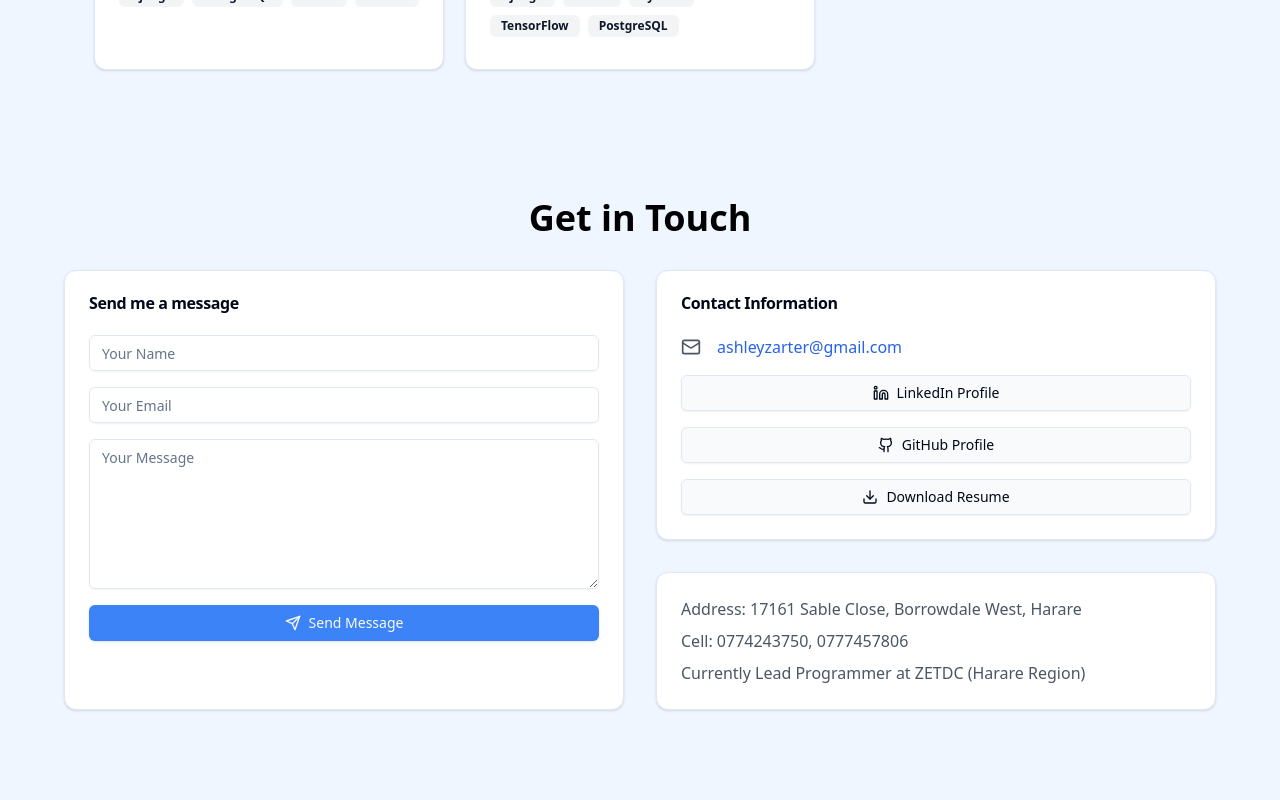
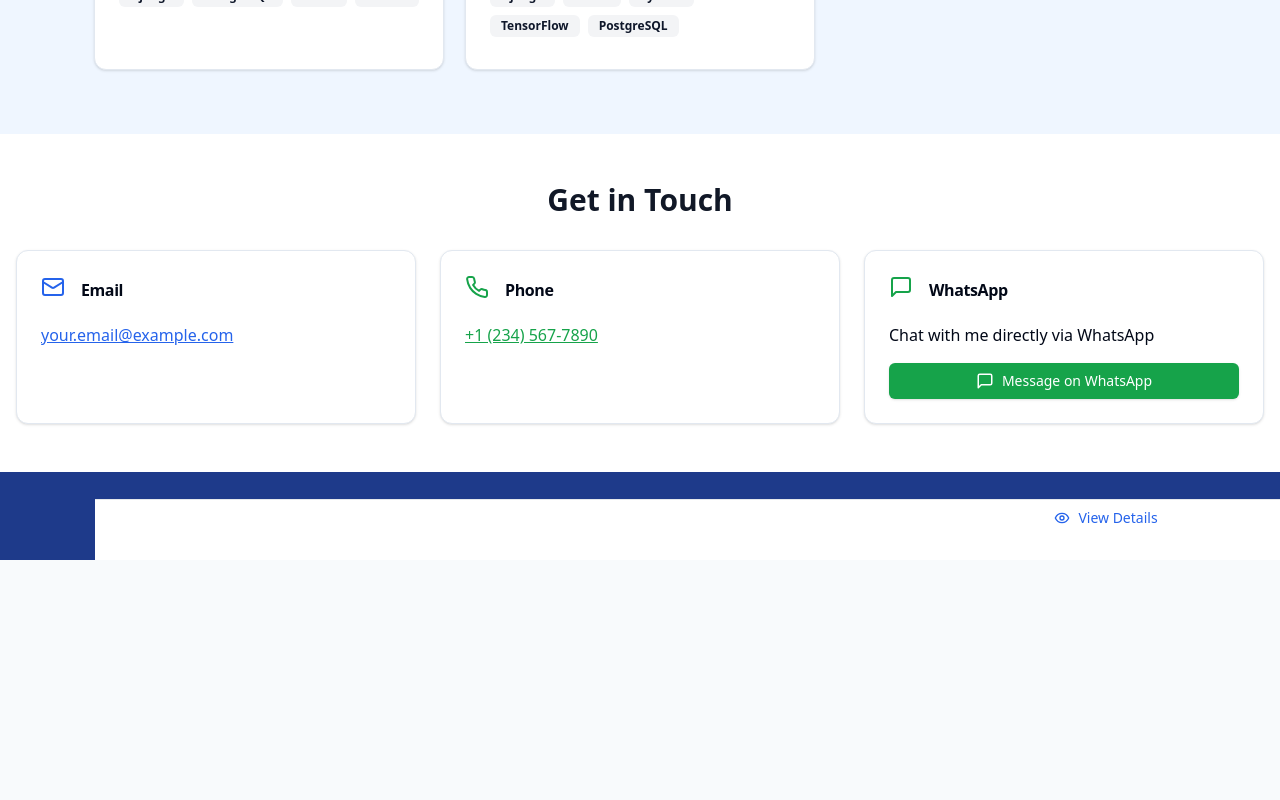
Before and after one commit to ashiemugwa1997/ashie-portfolio, a React (Vite) app: page / in a window 1280 px wide. Shown: the part 1360-2160 px from the top of the page. After the commit the page ends 1920 px from the top, so only its background shows below. Built offline with nearby package versions, Linux system fonts and the light colour scheme.

Commit message:
refactor ContactSection component to simplify structure and add WhatsApp contact option

```diff
--- a/src/components/ContactSection.tsx
+++ b/src/components/ContactSection.tsx
@@ -1,154 +1,80 @@
 import React from "react";
+import { Card, CardContent, CardHeader, CardTitle } from "./ui/card";
 import { Button } from "./ui/button";
-import { Input } from "./ui/input";
-import { Textarea } from "./ui/textarea";
-import { Card, CardContent, CardHeader, CardTitle } from "./ui/card";
-import { Github, Linkedin, Mail, Send, Download } from "lucide-react";
+import { Phone, Mail, MessageSquare } from "lucide-react";
+import { useTheme } from "./ThemeProvider";
 
 interface ContactSectionProps {
-  email?: string;
-  linkedinUrl?: string;
-  githubUrl?: string;
-  resumeUrl?: string;
+  className?: string;
 }
 
-const ContactSection: React.FC<ContactSectionProps> = ({
-  email = "ashleyzarter@gmail.com",
-  linkedinUrl = "https://linkedin.com/in/ashley-mugwambi",
-  githubUrl = "https://github.com/ashiemugwa1997",
-  resumeUrl = "/resume.pdf",
-}) => {
-  const [isLoading, setIsLoading] = React.useState(false);
-  const [isSocialLoading, setSocialLoading] = React.useState<string>("");
+const ContactSection: React.FC<ContactSectionProps> = ({ className = "" }) => {
+  const { theme } = useTheme();
 
-  const handleSubmit = async (e: React.FormEvent) => {
-    e.preventDefault();
-    setIsLoading(true);
-    // Simulate API call
-    await new Promise((resolve) => setTimeout(resolve, 1000));
-    setIsLoading(false);
-  };
-
-  const handleSocialClick = async (type: string, url: string) => {
-    setSocialLoading(type);
-    await new Promise((resolve) => setTimeout(resolve, 500));
-    window.open(url, "_blank");
-    setSocialLoading("");
-  };
+  // Replace with your actual WhatsApp number in international format (no + or spaces)
+  // Example: for +1 (234) 567-8900, use "12345678900"
+  const whatsappNumber = "+263774243750";
 
   return (
-    <section className="py-16 px-4 md:px-8 bg-blue-50 min-h-screen">
-      <div className="max-w-6xl mx-auto">
-        <h2 className="text-3xl md:text-4xl font-bold text-center mb-8">
+    <section id="contact" className={`py-12 ${className}`}>
+      <div className="container mx-auto px-4">
+        <h2 className={`text-3xl font-bold mb-8 text-center ${theme === 'dark' ? 'text-white' : 'text-gray-900'}`}>
           Get in Touch
         </h2>
 
-        <div className="grid md:grid-cols-2 gap-8">
-          {/* Contact Form */}
-          <Card className="bg-white">
-            <CardHeader>
-              <CardTitle>Send me a message</CardTitle>
+        <div className="grid grid-cols-1 md:grid-cols-2 lg:grid-cols-3 gap-6">
+          <Card className={`${theme === 'dark' ? 'bg-gray-800 text-white border-gray-700' : 'bg-white'}`}>
+            <CardHeader className="flex flex-row items-center gap-4">
+              <Mail className={theme === 'dark' ? 'text-blue-300' : 'text-blue-600'} />
+              <CardTitle>Email</CardTitle>
             </CardHeader>
             <CardContent>
-              <form className="space-y-4" onSubmit={handleSubmit}>
-                <div>
-                  <Input placeholder="Your Name" className="w-full" />
-                </div>
-                <div>
-                  <Input
-                    type="email"
-                    placeholder="Your Email"
-                    className="w-full"
-                  />
-                </div>
-                <div>
-                  <Textarea
-                    placeholder="Your Message"
-                    className="w-full min-h-[150px]"
-                  />
-                </div>
-                <Button
-                  disabled={isLoading}
-                  className="w-full flex items-center gap-2"
+              <a
+                href="mailto:your.email@example.com"
+                className={`underline ${theme === 'dark' ? 'text-blue-300 hover:text-blue-200' : 'text-blue-600 hover:text-blue-800'}`}
               >
-                  <Send className="w-4 h-4" />
-                  {isLoading ? "Sending..." : "Send Message"}
-                </Button>
-              </form>
+                your.email@example.com
+              </a>
             </CardContent>
           </Card>
 
-          {/* Contact Information */}
-          <div className="space-y-8">
-            <Card className="bg-white">
-              <CardHeader>
-                <CardTitle>Contact Information</CardTitle>
+          <Card className={`${theme === 'dark' ? 'bg-gray-800 text-white border-gray-700' : 'bg-white'}`}>
+            <CardHeader className="flex flex-row items-center gap-4">
+              <Phone className={theme === 'dark' ? 'text-green-300' : 'text-green-600'} />
+              <CardTitle>Phone</CardTitle>
             </CardHeader>
-              <CardContent className="space-y-4">
-                <div className="flex items-center gap-4">
-                  <Mail className="w-5 h-5 text-gray-600" />
+            <CardContent>
               <a
-                    href={`mailto:${email}`}
-                    className="text-blue-600 hover:underline"
+                href="tel:+1234567890"
+                className={`underline ${theme === 'dark' ? 'text-green-300 hover:text-green-200' : 'text-green-600 hover:text-green-800'}`}
               >
-                    {email}
+                +1 (234) 567-7890
               </a>
-                </div>
-
-                <div className="flex flex-col gap-4">
-                  <Button
-                    variant="outline"
-                    className="w-full flex items-center gap-2"
-                    onClick={() => handleSocialClick("linkedin", linkedinUrl)}
-                    disabled={isSocialLoading === "linkedin"}
-                  >
-                    <Linkedin className="w-4 h-4" />
-                    {isSocialLoading === "linkedin"
-                      ? "Opening..."
-                      : "LinkedIn Profile"}
-                  </Button>
-
-                  <Button
-                    variant="outline"
-                    className="w-full flex items-center gap-2"
-                    onClick={() => handleSocialClick("github", githubUrl)}
-                    disabled={isSocialLoading === "github"}
-                  >
-                    <Github className="w-4 h-4" />
-                    {isSocialLoading === "github"
-                      ? "Opening..."
-                      : "GitHub Profile"}
-                  </Button>
-
-                  <Button
-                    variant="outline"
-                    className="w-full flex items-center gap-2"
-                    onClick={() => handleSocialClick("resume", resumeUrl)}
-                    disabled={isSocialLoading === "resume"}
-                  >
-                    <Download className="w-4 h-4" />
-                    {isSocialLoading === "resume"
-                      ? "Opening..."
-                      : "Download Resume"}
-                  </Button>
-                </div>
             </CardContent>
           </Card>
 
-            <Card className="bg-white">
-              <CardContent className="p-6">
-                <div className="space-y-2">
-                  <p className="text-gray-600">
-                    Address: 17161 Sable Close, Borrowdale West, Harare
-                  </p>
-                  <p className="text-gray-600">Cell: 0774243750, 0777457806</p>
-                  <p className="text-gray-600">
-                    Currently Lead Programmer at ZETDC (Harare Region)
-                  </p>
-                </div>
+          <Card className={`${theme === 'dark' ? 'bg-gray-800 text-white border-gray-700' : 'bg-white'}`}>
+            <CardHeader className="flex flex-row items-center gap-4">
+              <MessageSquare className={theme === 'dark' ? 'text-green-300' : 'text-green-600'} />
+              <CardTitle>WhatsApp</CardTitle>
+            </CardHeader>
+            <CardContent className="flex flex-col space-y-4">
+              <p>Chat with me directly via WhatsApp</p>
+              <Button
+                className={theme === 'dark' ? 'bg-green-700 hover:bg-green-800' : 'bg-green-600 hover:bg-green-700'}
+              >
+                <a
+                  href={`https://wa.me/${whatsappNumber}`}
+                  target="_blank"
+                  rel="noopener noreferrer"
+                  className="text-white flex items-center gap-2"
+                >
+                  <MessageSquare size={18} />
+                  Message on WhatsApp
+                </a>
+              </Button>
             </CardContent>
           </Card>
-          </div>
         </div>
       </div>
     </section>
```
Lines whose indentation alone changed are shown as unchanged.
